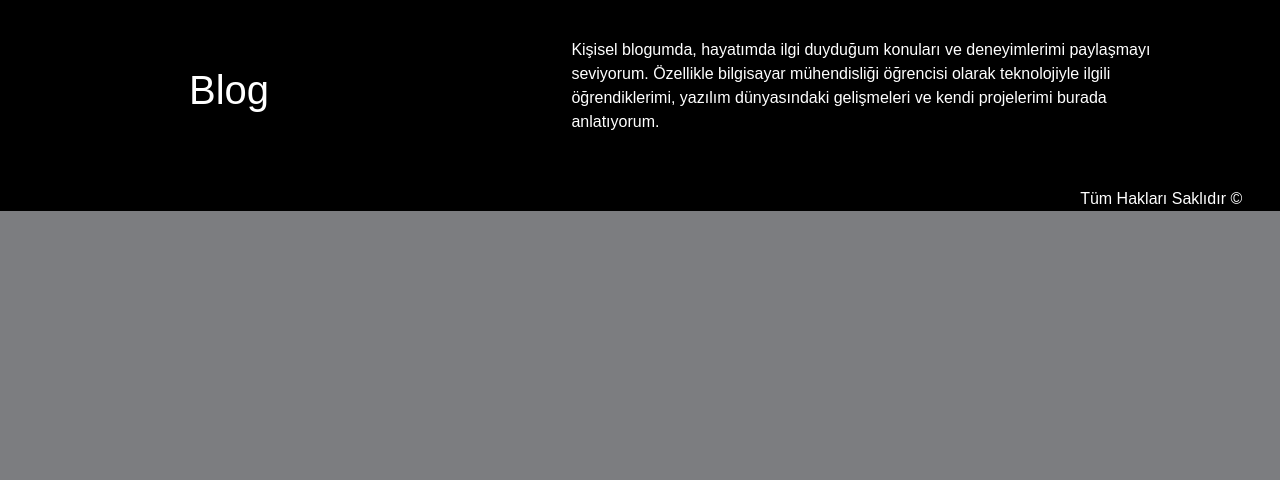
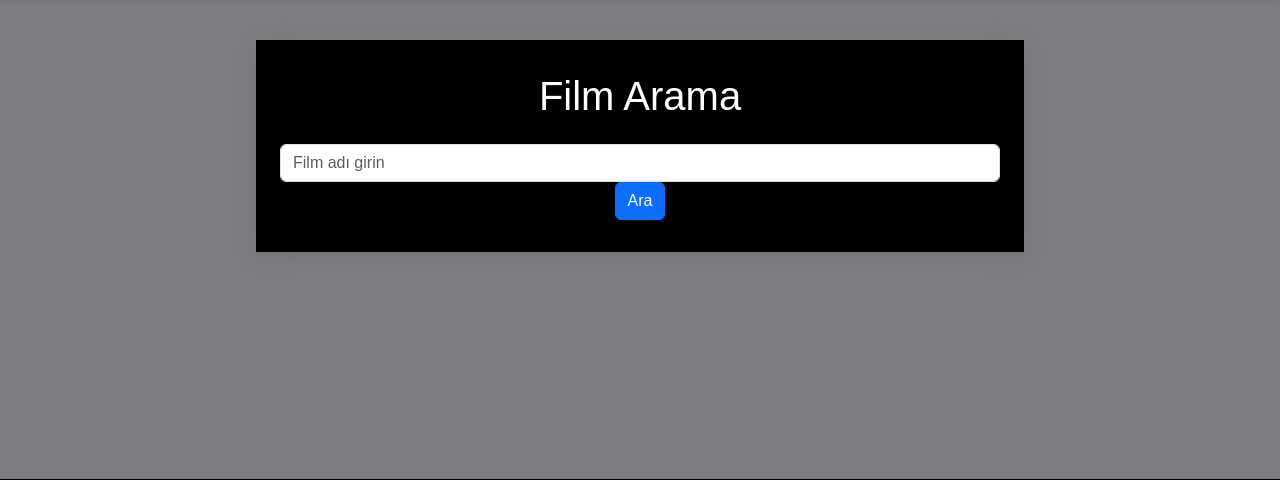
Before and after one commit to YusufTecik/WebProje, a PHP site: page /ilgiAlanlarim.Html in a window 1280 px wide. Shown: the part 69-549 px from the top of the page. Run offline with PHP 8.4, Linux system fonts and the light colour scheme.

Commit message:
giriş ve ilgi alanlarım sayfalarnı tamamladım

```diff
--- a/.github/Html/Css/style.css
+++ b/.github/Html/Css/style.css
@@ -429,3 +429,47 @@
     color: #222;
     text-align: left;
 }
+
+/* MİRASIMIZ *//* MİRASIMIZ *//* MİRASIMIZ *//* MİRASIMIZ *//* MİRASIMIZ *//* MİRASIMIZ *//* MİRASIMIZ *//* MİRASIMIZ *//* MİRASIMIZ *//* MİRASIMIZ */
+
+
+/* İLGİ ALANLARIM *//* İLGİ ALANLARIM *//* İLGİ ALANLARIM *//* İLGİ ALANLARIM *//* İLGİ ALANLARIM *//* İLGİ ALANLARIM *//* İLGİ ALANLARIM *//* İLGİ ALANLARIM */
+
+    .container12 {
+        margin: 40px auto 0 auto;
+        max-width: 60%;
+        background: black;
+        box-shadow: 0 4px 24px rgba(0,0,0,0.08);
+        padding: 32px 24px;
+        margin-bottom: 6cm;
+    }
+
+    .info12 {
+        color: white;
+        text-align: center;
+        margin-bottom: 24px;
+    }
+
+    .info12_5 {
+        color: white;
+        text-align: center;
+    }
+
+/* İLGİ ALANLARIM *//* İLGİ ALANLARIM *//* İLGİ ALANLARIM *//* İLGİ ALANLARIM *//* İLGİ ALANLARIM *//* İLGİ ALANLARIM *//* İLGİ ALANLARIM *//* İLGİ ALANLARIM */
+
+
+/* GİRİŞ *//* GİRİŞ *//* GİRİŞ *//* GİRİŞ *//* GİRİŞ *//* GİRİŞ *//* GİRİŞ *//* GİRİŞ *//* GİRİŞ *//* GİRİŞ *//* GİRİŞ *//* GİRİŞ */
+
+    .login-container {
+        max-width: 400px;
+        margin: 40px auto;
+        background: #f8f9fa;
+        border-radius: 16px;
+        box-shadow: 0 4px 24px rgba(0,0,0,0.08);
+        padding: 32px 24px;
+        margin-bottom: 3cm;
+    }
+    .login-container h2 {
+        text-align: center;
+        margin-bottom: 24px;
+    }
--- a/.github/Html/ilgiAlanlarim.Html
+++ b/.github/Html/ilgiAlanlarim.Html
@@ -21,7 +21,16 @@
         </ul>
     </header>
 
-
+    <div class="container12">
+        <div class="info12">
+            <h1>Film Arama</h1>
+        </div>
+        <div class="info12_5">
+            <input type="text" id="filmArama" placeholder="Film adı girin" class="form-control" >
+            <button onclick="filmAra()" class="btn btn-primary">Ara</button>
+            <div id="filmSonuc"></div>
+        </div>
+    </div>
 
     <div class="container5">
         <div class="info5">
```
Also changed, not shown: .github/Html/giris.Html (+14 -1 lines), .github/Html/login.php (added, +32 -0 lines), .github/Html/Javascript/script.js.
